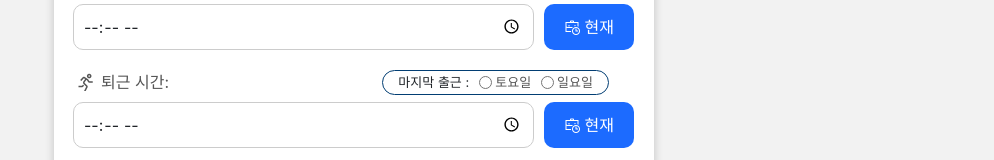
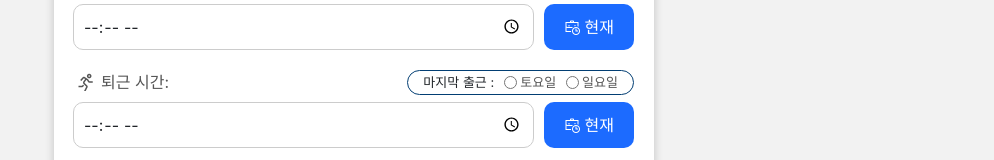
Before and after one commit to constyejin/commute, a plain HTML site: page index.html in a window 1280 px wide. Shown: the part 335-495 px from the top of the page, without its empty margins (286-1280 px from the left). Drawn offline with nearby package versions, Linux system fonts and the light colour scheme.

Commit message:
Remove the margin-right to weekend-check

```diff
--- a/style.css
+++ b/style.css
@@ -238,7 +238,6 @@ input[type="time"] {
   top: 0;
   right: 0;
   font-size: 13px;
-  margin-right: 25px
 }
 
 .weekend-check>span {
```
